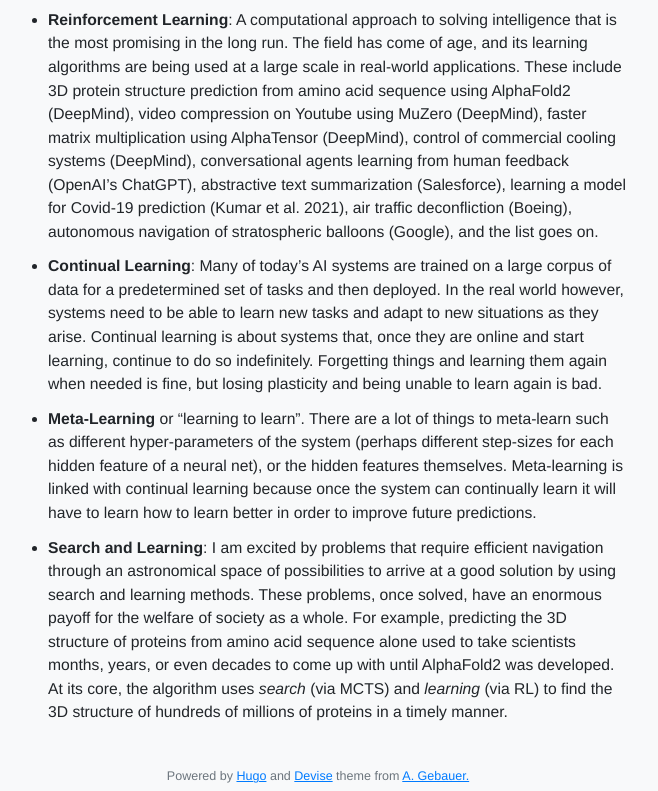
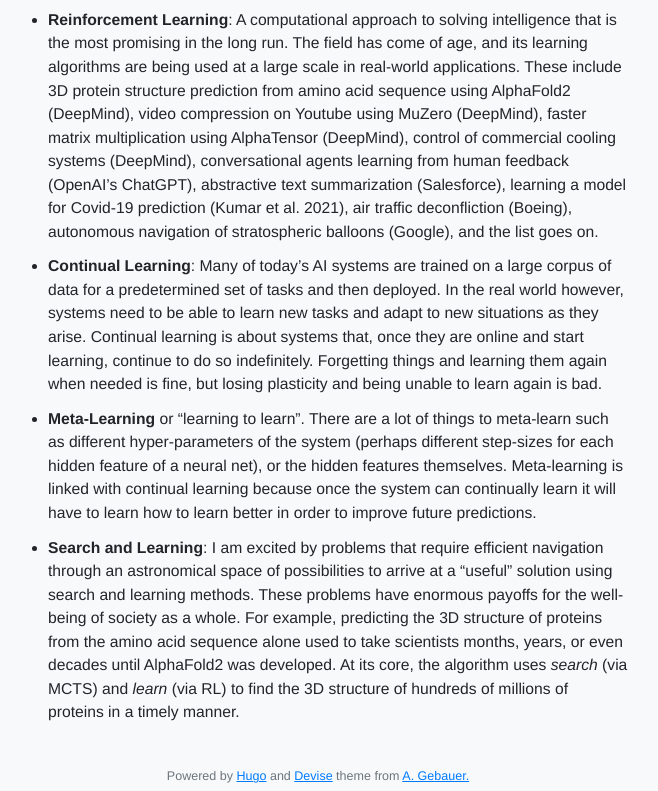
Before and after one commit to plopd/plopd.github.io, a plain HTML site: page index.html in a window 1280 px wide. Shown: the part 377-1168 px from the top of the page, without its empty margins (322-980 px from the left). Drawn offline with Linux system fonts and the light colour scheme.

Commit message:
Rebuilding site: Sun Apr 23 22:50:11 CEST 2023.

```diff
--- a/index.html
+++ b/index.html
@@ -94,7 +94,7 @@
 <p><strong>Meta-Learning</strong> or &ldquo;learning to learn&rdquo;. There are a lot of things to meta-learn such as different hyper-parameters of the system (perhaps different step-sizes for each hidden feature of a neural net), or the hidden features themselves. Meta-learning is linked with continual learning because once the system can continually learn it will have to learn how to learn better in order to improve future predictions.</p>
 </li>
 <li>
-<p><strong>Search and Learning</strong>: I am excited by problems that require efficient navigation through an astronomical space of possibilities to arrive at a good solution by using search and learning methods. These problems, once solved, have an enormous payoff for the welfare of society as a whole. For example, predicting the 3D structure of proteins from amino acid sequence alone used to take scientists months, years, or even decades to come up with until AlphaFold2 was developed. At its core, the algorithm uses <em>search</em> (via MCTS) and <em>learning</em> (via RL) to find the 3D structure of hundreds of millions of proteins in a timely manner.</p>
+<p><strong>Search and Learning</strong>: I am excited by problems that require efficient navigation through an astronomical space of possibilities to arrive at a &ldquo;useful&rdquo; solution using search and learning methods. These problems have enormous payoffs for the well-being of society as a whole. For example, predicting the 3D structure of proteins from the amino acid sequence alone used to take scientists months, years, or even decades until AlphaFold2 was developed. At its core, the algorithm uses <em>search</em> (via MCTS) and <em>learn</em> (via RL) to find the 3D structure of hundreds of millions of proteins in a timely manner.</p>
 </li>
 </ul>
 
```
